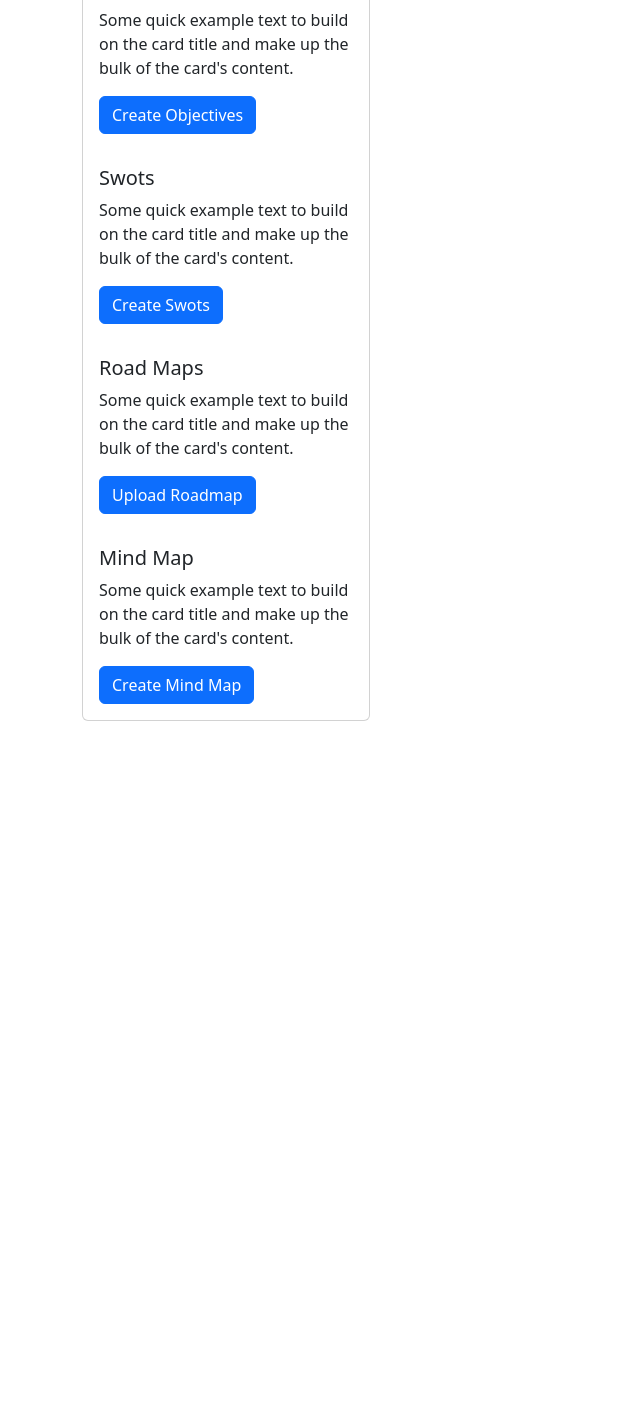
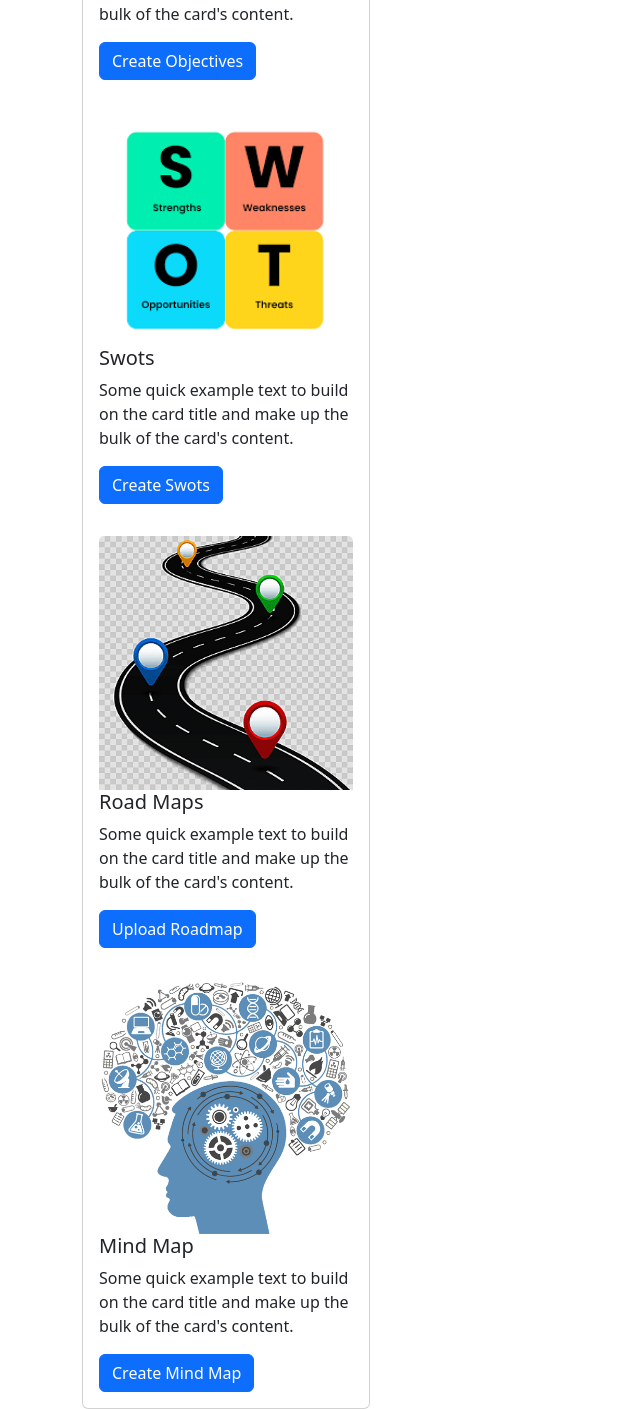
Before and after one commit to Ronnie95/Strat, a Django app: template strat_django/main_app/templates/home.html in a window 1280 px wide. Shown: the part 1173-2582 px from the top of the page, without its empty margins (0-640 px from the left). Before the commit the page ends 1894 px from the top, so only its background shows below. Run offline with Django 5.2, Linux system fonts and the light colour scheme; the template is opened without the code that fills it, so the values that code supplies are empty; parts of the project's set-up code (start-up, migrations or seed data) failed here and were passed over.

Commit message:
card editing

```diff
--- a/strat_django/main_app/templates/home.html
+++ b/strat_django/main_app/templates/home.html
@@ -31,23 +31,26 @@
         </button>
       </div>
     <div class="card" style="width: 18rem;">
-        <img src="..." class="card-img-top" alt="...">
+        <img src="../static/images/objectives.jpg" class="card-img-top" alt="...">
         <div class="card-body">
           <h5 class="card-title">Objectives</h5>
           <p class="card-text">Some quick example text to build on the card title and make up the bulk of the card's content.</p>
           <a href="#" class="btn btn-primary">Create Objectives</a>
         </div>
         <div class="card-body">
+            <img src="../static/images/swot.jpg" class="card-img-top" alt="...">
             <h5 class="card-title">Swots</h5>
             <p class="card-text">Some quick example text to build on the card title and make up the bulk of the card's content.</p>
             <a href="#" class="btn btn-primary">Create Swots</a>
           </div>
           <div class="card-body">
+            <img src="../static/images/roadmap.jpg" class="card-img-top" alt="...">
             <h5 class="card-title">Road Maps</h5>
             <p class="card-text">Some quick example text to build on the card title and make up the bulk of the card's content.</p>
             <a href="#" class="btn btn-primary">Upload Roadmap</a>
           </div>
           <div class="card-body">
+            <img src="../static/images/think.jpg" class="card-img-top" alt="...">
             <h5 class="card-title">Mind Map</h5>
             <p class="card-text">Some quick example text to build on the card title and make up the bulk of the card's content.</p>
             <a href="#" class="btn btn-primary">Create Mind Map</a>
```
Also changed, not shown: strat_django/main_app/static/images/objectives.jpg (added), strat_django/main_app/static/images/roadmap.jpg (added), strat_django/main_app/static/images/swot.jpg (added), strat_django/main_app/static/images/think.jpg (added).
